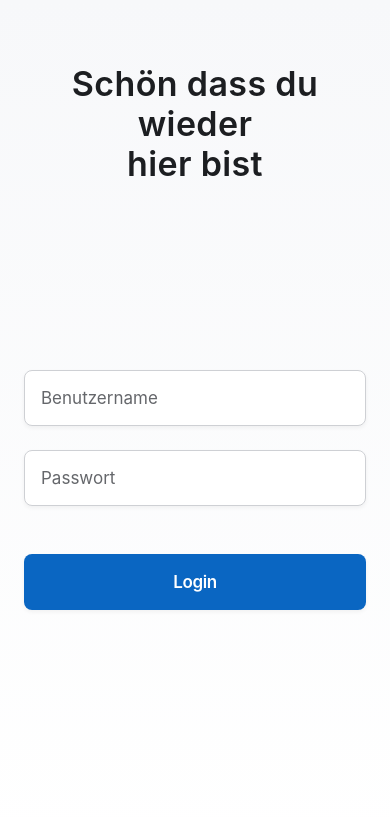
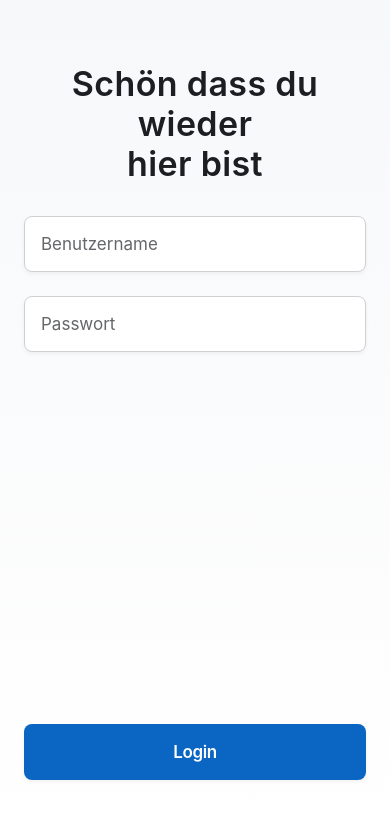
Before and after one commit to luanqe/swipi, a React Native app: screen /Login in a window 390 px wide. Shown: the top 818 px of the page. Built offline with nearby package versions, Linux system fonts and the light colour scheme.

Commit message:
Refactor layout and styling for consistency across screens; add screen layout patterns and improve accessibility features.

```diff
--- a/package.json
+++ b/package.json
@@ -21,12 +21,14 @@
     "expo-splash-screen": "~31.0.10",
     "expo-status-bar": "~3.0.8",
     "react": "19.1.0",
+    "react-dom": "19.1.0",
     "react-native": "0.81.5",
     "react-native-gesture-handler": "~2.28.0",
     "react-native-reanimated": "~3.16.1",
     "react-native-safe-area-context": "~5.6.0",
     "react-native-screens": "~4.16.0",
     "react-native-svg": "15.12.1",
+    "react-native-web": "^0.21.0",
     "react-native-worklets-core": "^1.6.2"
   },
   "devDependencies": {
--- a/src/screens/LoginScreen.tsx
+++ b/src/screens/LoginScreen.tsx
@@ -67,6 +67,8 @@ export default function LoginScreen({ navigation }: any) {
         >
           <Animated.View style={[styles.content, { opacity: fadeAnim }]}>
 
+            {/* Top Section - Header + Inputs */}
+            <View style={styles.topSection}>
               {/* Header Text */}
               <View style={styles.header}>
                 <Text style={[styles.headline, isDark && styles.textDark]}>
@@ -74,7 +76,7 @@ export default function LoginScreen({ navigation }: any) {
                 </Text>
               </View>
 
-            {/* Form Section */}
+              {/* Form Section - Inputs */}
               <View style={styles.formSection}>
 
                 {/* Username Input */}
@@ -119,8 +121,11 @@ export default function LoginScreen({ navigation }: any) {
                     accessibilityHint="Geben Sie Ihr Passwort ein"
                   />
                 </View>
+              </View>
+            </View>
 
-              {/* Login Button */}
+            {/* Bottom Section - Login Button at Thumb Height */}
+            <View style={styles.bottomSection}>
               <AnimatedButton
                 onPress={handleLogin}
                 accessibilityLabel="Login"
@@ -201,15 +206,19 @@ const styles = StyleSheet.create({
   content: {
     flex: 1,
     paddingHorizontal: theme.spacing.lg,
-    paddingTop: theme.spacing.xxxl,
     justifyContent: 'space-between',
     paddingBottom: theme.spacing.xl,
+  },
+
+  // Top Section
+  topSection: {
+    paddingTop: theme.spacing.xxxl,
   },
 
   // Header
   header: {
     alignItems: 'center',
-    marginBottom: theme.spacing.xxl,
+    marginBottom: theme.spacing.xl,
   },
   headline: {
     ...theme.typography.largeTitle,
@@ -219,12 +228,9 @@ const styles = StyleSheet.create({
     lineHeight: 40,
   },
 
-  // Form Section
+  // Form Section (Inputs only)
   formSection: {
-    flex: 1,
-    justifyContent: 'center',
     gap: theme.spacing.md,
-    marginBottom: theme.spacing.xxxl,
   },
   inputContainer: {
     marginBottom: theme.spacing.sm,
@@ -246,6 +252,11 @@ const styles = StyleSheet.create({
     color: theme.darkColors.neutral[900],
   },
 
+  // Bottom Section - Button at Thumb Height
+  bottomSection: {
+    paddingBottom: Platform.OS === 'ios' ? theme.spacing.lg : theme.spacing.xl,
+  },
+
   // Button
   button: {
     height: 56,
@@ -254,7 +265,6 @@ const styles = StyleSheet.create({
     justifyContent: 'center',
     alignItems: 'center',
     ...theme.shadows.sm,
-    marginTop: theme.spacing.lg,
   },
   buttonText: {
     ...theme.typography.body,
--- a/src/screens/RoleSelectionScreen.tsx
+++ b/src/screens/RoleSelectionScreen.tsx
@@ -6,6 +6,7 @@ import {
   TouchableOpacity,
   useColorScheme,
   Animated,
+  Platform,
 } from 'react-native';
 import { LinearGradient } from 'expo-linear-gradient';
 import { StatusBar } from 'expo-status-bar';
@@ -59,7 +60,10 @@ export default function RoleSelectionScreen({ navigation }: any) {
           </Text>
         </View>
 
-        {/* Role Cards */}
+        {/* Spacer - creates centered layout */}
+        <View style={styles.spacer} />
+
+        {/* Role Cards - centered in lower half */}
         <View style={styles.rolesContainer}>
 
           {/* Bewerber Card */}
@@ -82,6 +86,9 @@ export default function RoleSelectionScreen({ navigation }: any) {
             accessibilityHint="Doppeltippen um als Firma fortzufahren"
           />
         </View>
+
+        {/* Spacer - creates centered layout */}
+        <View style={styles.spacer} />
 
       </Animated.View>
     </SafeAreaView>
@@ -155,15 +162,12 @@ const styles = StyleSheet.create({
   content: {
     flex: 1,
     paddingHorizontal: theme.spacing.lg,
-    paddingTop: theme.spacing.xxxl,
-    justifyContent: 'space-between',
-    paddingBottom: theme.spacing.xxl,
+    paddingVertical: theme.spacing.xxxl,
   },
 
-  // Header
+  // Header (Top Section)
   header: {
     alignItems: 'center',
-    marginBottom: theme.spacing.xxxl,
   },
   headline: {
     ...theme.typography.largeTitle,
@@ -172,13 +176,15 @@ const styles = StyleSheet.create({
     textAlign: 'center',
   },
 
-  // Roles Container
+  // Spacer - creates vertical centering
+  spacer: {
+    flex: 1,
+  },
+
+  // Roles Container - centered in lower half
   rolesContainer: {
-    flex: 1,
     flexDirection: 'row',
     gap: theme.spacing.md,
-    alignItems: 'center',
-    justifyContent: 'center',
   },
 
   // Role Card
--- a/src/screens/WelcomeScreen.tsx
+++ b/src/screens/WelcomeScreen.tsx
@@ -173,7 +173,6 @@ const styles = StyleSheet.create({
 
   // Top Section
   topSection: {
-    flex: 1,
     paddingTop: theme.spacing.xxxl,
     alignItems: 'center',
     justifyContent: 'center',
```
Also changed, not shown: 1 other file (tests, documents, lock files or other folders). Lines whose indentation alone changed are shown as unchanged.
